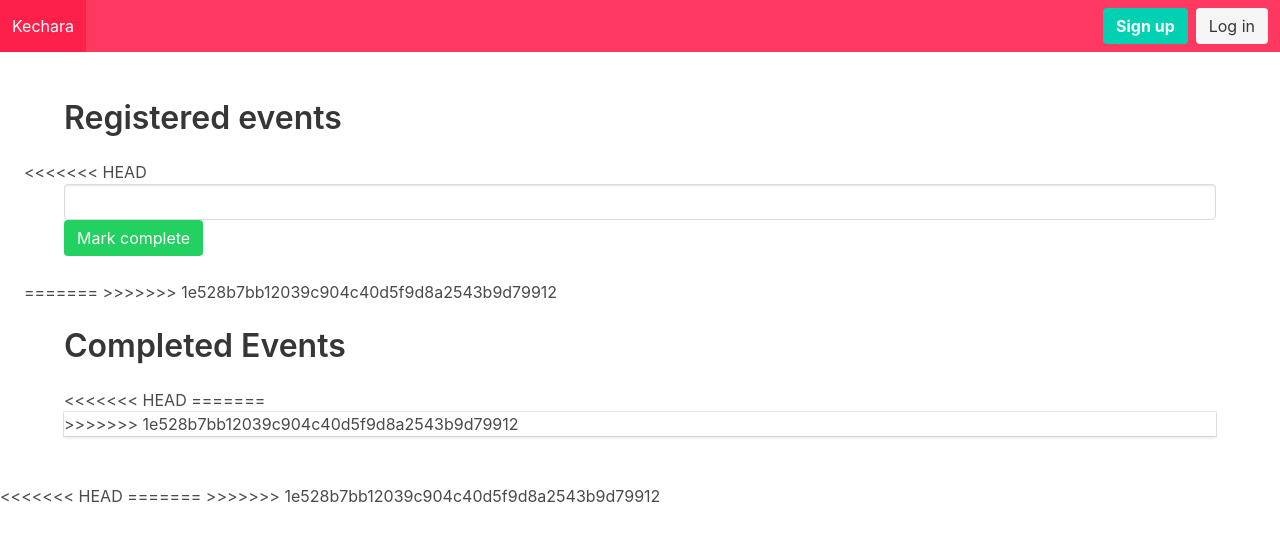
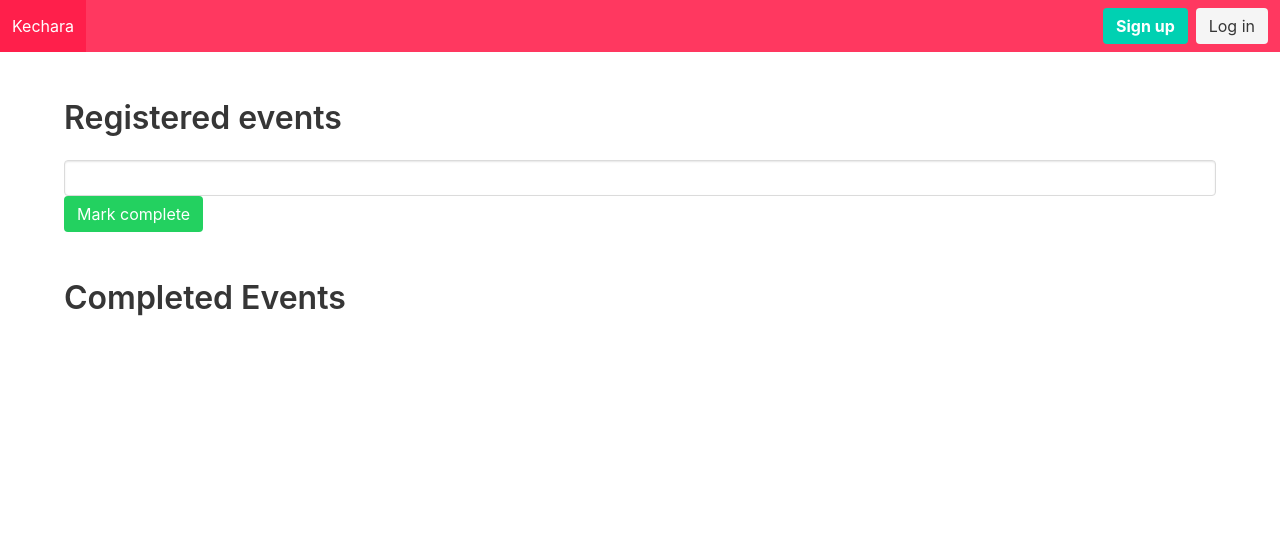
Before and after one commit to Raylow00/Django-Food-Pickup-Volunteer-App, a Django app: template app1/templates/app1/profile.html in a window 1280 px wide. Shown: the top 542 px of the page. Run offline with Django 3.2, Linux system fonts and the light colour scheme; the template is opened without the code that fills it, so the values that code supplies are empty; some libraries are stand-ins or nearby versions.

Commit message:
Add files via upload

```diff
--- a/app1/templates/app1/profile.html
+++ b/app1/templates/app1/profile.html
@@ -91,7 +91,6 @@
       </h1>
     </div>
     <br>
-<<<<<<< HEAD
     <div class="container">
         <form method="POST" action="{% url 'markComplete' user.username %}">
             {% csrf_token %}
@@ -102,45 +101,32 @@
         </form>
     </div>
     <br>
-=======
 
->>>>>>> 1e528b7bb12039c904c40d5f9d8a2543b9d79912
     <div class="container">
             {% for event in upcomingEvents %}
         <div class="card">
             <div class="card-content">
                     <p class="title">
-<<<<<<< HEAD
                         {{ event.key }}
-=======
-                        {{ event.event }}
->>>>>>> 1e528b7bb12039c904c40d5f9d8a2543b9d79912
                     </p>
                     <div class="field is-grouped is-grouped-multiline">
                         <div class="control">
                             <div class="tags are-medium has-addons">
                                     <span class="tag is-dark">Date</span>
-<<<<<<< HEAD
                                     <span class="tag is-primary">{{ event.date|date:'Y M d' }}</span>
-=======
-                                    <span class="tag is-primary">{{ event.date }}</span>
->>>>>>> 1e528b7bb12039c904c40d5f9d8a2543b9d79912
+
                             </div>
                         </div>
                         <div class="control">
                             <div class="tags are-medium has-addons">
                                     <span class="tag is-dark">Location</span>
-<<<<<<< HEAD
                                     <span class="tag is-primary">{{ event.key.location }}</span>
-=======
-                                    <span class="tag is-primary">{{ event.event.location }}</span>
->>>>>>> 1e528b7bb12039c904c40d5f9d8a2543b9d79912
+
                             </div>
                         </div>
                         <div class="control">
                             <div class="tags are-medium has-addons">
                                     <span class="tag is-dark">Address</span>
-<<<<<<< HEAD
                                     <span class="tag is-primary">{{ event.key.address }}</span>
                             </div>
                         </div>
@@ -155,39 +141,7 @@
                     </div>
 
                 </div>
-=======
-                                    <span class="tag is-primary">{{ event.event.address }}</span>
-                            </div>
-                        </div>
 
-                    </div>
-
-                    <div class="modal">
-                        <div class="modal-background"></div>
-                        <div class="modal-content">
-                            <form method="POST" action="{% url 'markComplete' id=event.event_id username=user.username %}">
-                                {% csrf_token %}
-                                <h1 class="label has-text-white">Enter the PIN number to mark complete</h1>
-                                <input class="input" name="pin" type="text">
-                                <div class="control has-text-centered">
-                                    <br>
-                                    <button class="button is-success" href="{% url 'markComplete' id=event.event_id username=user.username %}">Done</button>
-                                </div>
-                            </form>
-                        </div>
-                        <button class="modal-close is-large" aria-label="close"></button>
-                      </div>
-
-
-                    <div class="buttons is-right">
-                        <a class="button is-medium is-primary" href="{% url 'delete' event.id %}">
-                            Delete
-                        </a>
-                        <a id="open-modal" class="button is-medium is-primary" onclick="openModal()">
-                            Mark as complete
-                        </a>
-                    </div>
->>>>>>> 1e528b7bb12039c904c40d5f9d8a2543b9d79912
             </div>
         </div>
         {% endfor %}
@@ -198,10 +152,7 @@
             <h1 class="title">
                     Completed Events
             </h1>
-<<<<<<< HEAD
-=======
-        <div class="card">
->>>>>>> 1e528b7bb12039c904c40d5f9d8a2543b9d79912
+
             {% if completedEvents < 1 %}
                 <div class="container">
                     <div class="control">
@@ -210,16 +161,11 @@
                 </div>
             {% else %}
                 {% for completed in completedEvents %}
-<<<<<<< HEAD
                 <div class="card">
                     <div class="card-content">
                         <p class="title">
                             {{ completed.key.name }}
-=======
-                    <div class="card-content">
-                        <p class="title">
-                            {{ completed.event }}
->>>>>>> 1e528b7bb12039c904c40d5f9d8a2543b9d79912
+
                         </p>
                         <div class="field is-grouped is-grouped-multiline">
                             <div class="control">
@@ -231,21 +177,13 @@
                             <div class="control">
                                     <div class="tags are-medium has-addons">
                                             <span class="tag is-dark">Location</span>
-<<<<<<< HEAD
                                             <span class="tag is-primary">{{ completed.key.location }}</span>
-=======
-                                            <span class="tag is-primary">{{ completed.event.location }}</span>
->>>>>>> 1e528b7bb12039c904c40d5f9d8a2543b9d79912
                                     </div>
                             </div>
                             <div class="control">
                                 <div class="tags are-medium has-addons">
                                         <span class="tag is-dark">Address</span>
-<<<<<<< HEAD
                                         <span class="tag is-primary">{{ completed.key.address }}</span>
-=======
-                                        <span class="tag is-primary">{{ completed.event.address }}</span>
->>>>>>> 1e528b7bb12039c904c40d5f9d8a2543b9d79912
                                 </div>
                             </div>
                         </div>
@@ -257,23 +195,7 @@
 
 
   </section>
-<<<<<<< HEAD
 
-=======
-  <script>
-      function openModal(){
-        var modal = document.querySelector(".modal");
-        modal.classList.add('is-active');
-
-        modal.querySelector('.modal-background').addEventListener('click', function(e){
-            e.preventDefault();
-            modal.classList.remove('is-active');
-        })
-      }
-
-
-  </script>
->>>>>>> 1e528b7bb12039c904c40d5f9d8a2543b9d79912
 
 
   </body>
```
